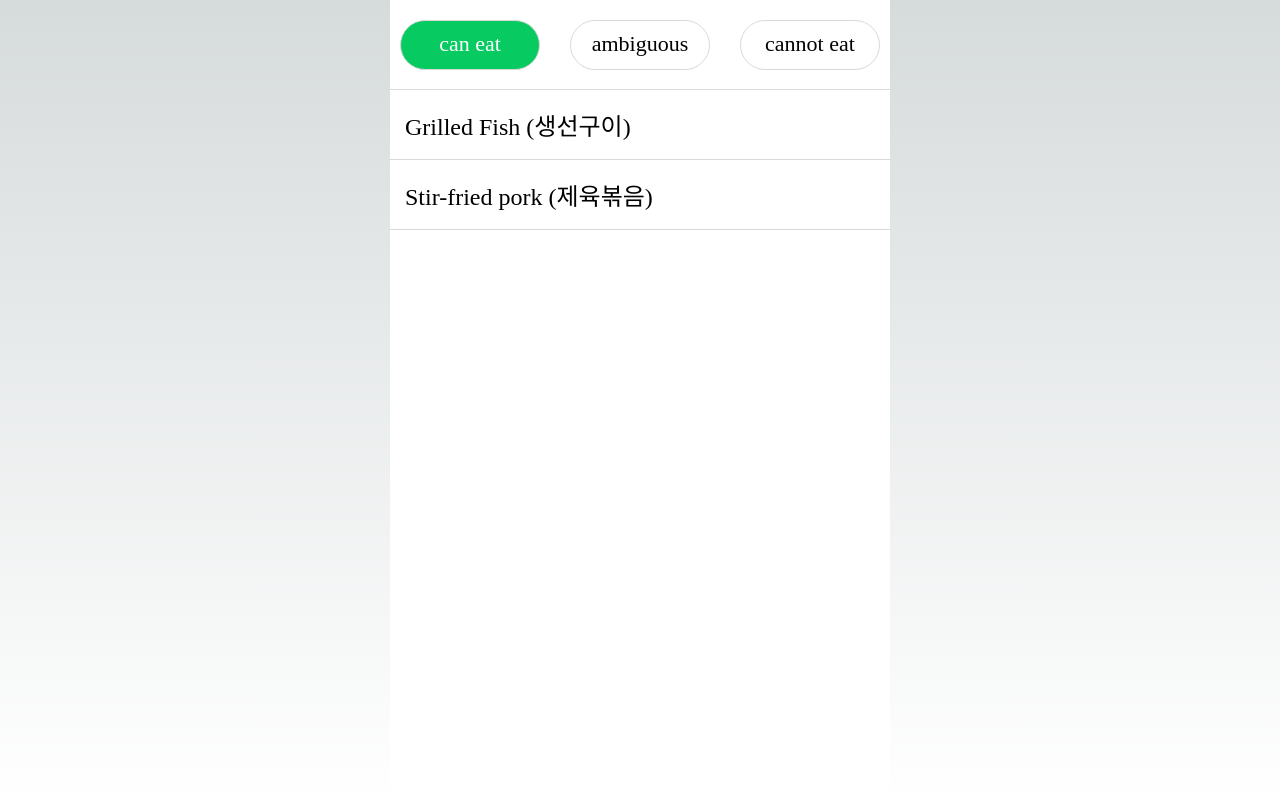
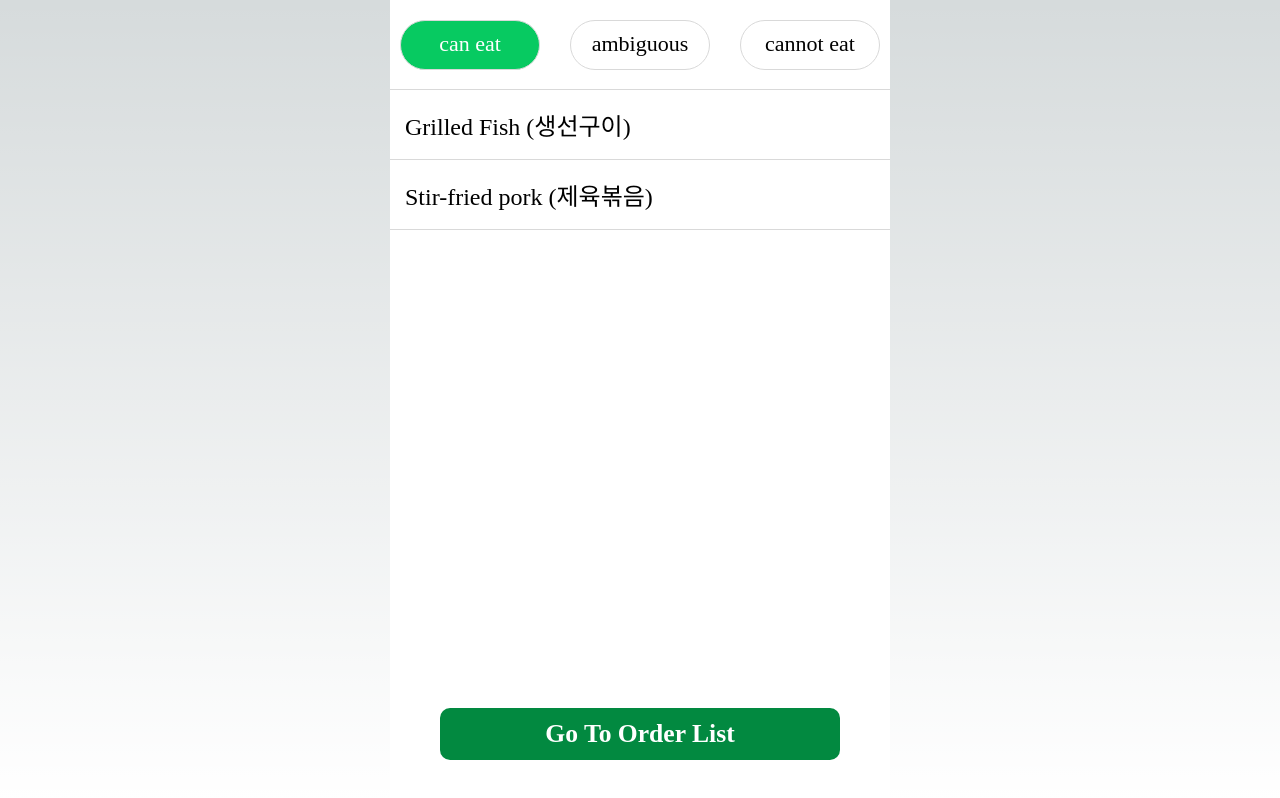
Before and after one commit to Capstone-2024-1/frontend, a Next.js app: page /menu in a window 1280 px wide. Built offline with nearby package versions, Linux system fonts and the light colour scheme.

Commit message:
feat: go to order list 버튼 클릭 시 주문서로 이동 (#19)

```diff
--- a/src/components/menu/Foods.tsx
+++ b/src/components/menu/Foods.tsx
@@ -1,11 +1,19 @@
 import { Box } from '@mui/material'
 import React from 'react'
 import Food from './Food'
+import { setColor } from '@/utils/setColor';
+import { useRouter } from 'next/router';
 
 const Foods = ({sort}: {sort: string}) => {
+  const router = useRouter();
   const handleContents = () => {
 
-  }
+  };
+
+  const handleClick = () => {
+    router.push('/order');
+  };
+
   return (
     <Box>
       {sort==='can eat' &&
@@ -34,8 +42,34 @@ const Foods = ({sort}: {sort: string}) => {
       <Food name = {'Altang (알탕)'}/>
       </>
       }
+      <Box sx={{...boxStyle, right: '15%','@media (min-width: 560px)': {
+          right: 'calc(50% - 200px)',
+        },}} onClick={handleClick}>
+        Go To Order List
+        </Box>
     </Box>
   )
 }
 
-export default Foods
+export default Foods;
+
+const boxStyle = {
+  width: '70%',
+  maxWidth: '400px',
+  height: '3.25rem',
+  position: 'fixed',
+  '@media (max-width: 560px)': {
+    left: '15%',
+  },
+  bottom: '40px',
+  bgcolor: setColor('main'),
+  display: 'flex',
+  alignItems: 'center',
+  justifyContent: 'center',
+  color: 'white',
+  fontWeight: 'bold',
+  fontSize: '1.6rem',
+  borderRadius: '0.625rem',
+  cursor: 'pointer',
+  zIndex: 3,
+};
```
Also changed, not shown: src/pages/order/index.tsx (added, +9 -0 lines), src/components/foodDetail/SelectBox.tsx (line endings or trailing spaces).
